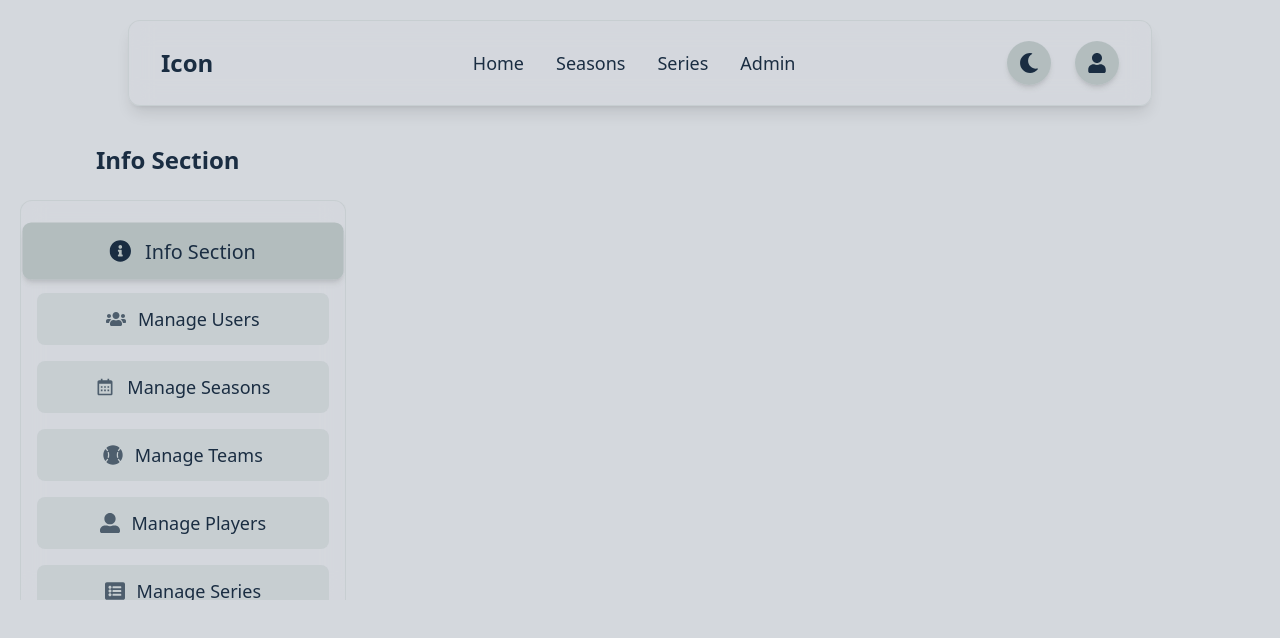
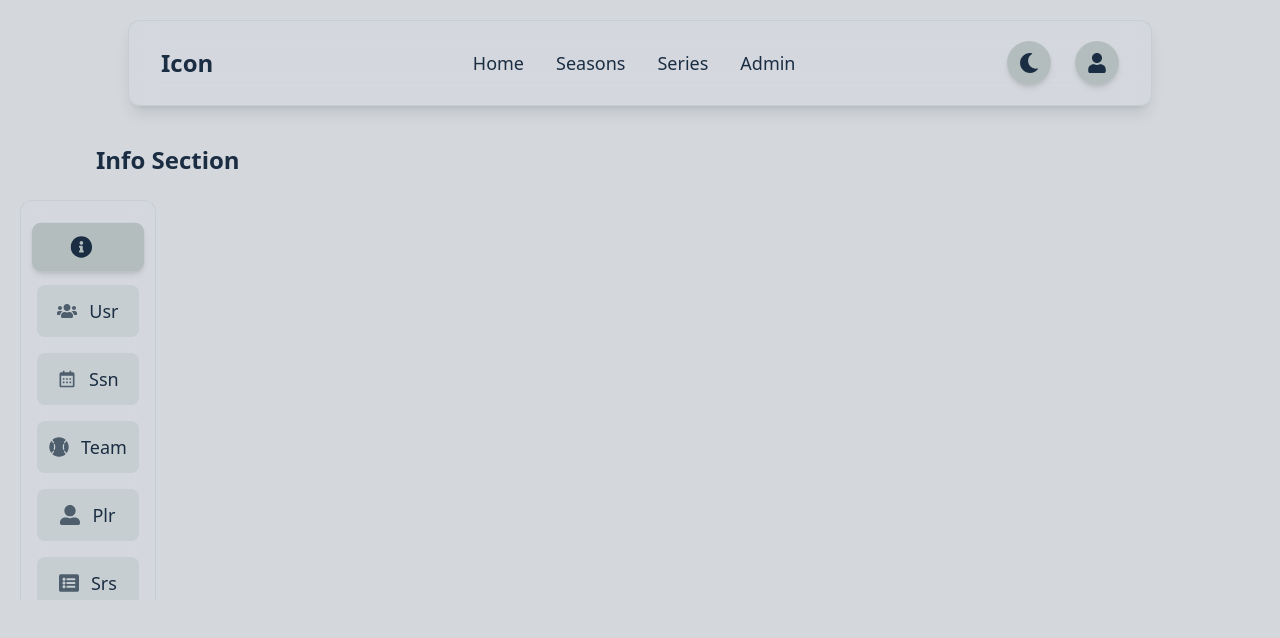
Before and after one commit to francisco-prestamo/BaseballStats-Frontend, a React (Vite) app in the folder frontend-react/: page /admin in a window 1280 px wide. Shown: the top 638 px of the page. Built offline with nearby package versions, Linux system fonts and the light colour scheme; sample sign-in values are in the browser's storage.

Commit message:
fix interation errors

```diff
--- a/frontend-react/src/components/admin/ManageTeamDirectionMember.tsx
+++ b/frontend-react/src/components/admin/ManageTeamDirectionMember.tsx
@@ -4,13 +4,13 @@ import adminDirectService from "../../services/users/admin/adminDirectService";
 import { DirectionMember } from "../../models/crud/DirectionMember";
 import { Team } from "../../models/Team";
 import adminTeamService from "../../services/users/admin/adminTeamService";
-
+import adminDirectionMemberService from "../../services/users/admin/adminDirectionMemberService";
 interface Direct {
     directionMemberId: number;
     teamId: number;
 }
 
-const ManageDirects: React.FC = () => {
+const ManageTeamDirectionMembers: React.FC = () => {
     const [directs, setDirects] = useState<Direct[]>([]);
     const [directionMembers, setDirectionMembers] = useState<DirectionMember[]>([]);
     const [teams, setTeams] = useState<Team[]>([]);
@@ -32,8 +32,8 @@ const ManageDirects: React.FC = () => {
 
     const fetchMembersAndTeams = async () => {
         try {
-            // const members = await adminDirectService.getDirectionMembers();
-            const members = [{ id: 5, name: "Francisco" }]
+            const members = await adminDirectionMemberService.getDirectionMembers();
+            // const members = [{ id: 5, name: "Francisco" }]
             const teams = await adminTeamService.getTeams();
             setDirectionMembers(members);
             setTeams(teams);
@@ -207,4 +207,4 @@ const ManageDirects: React.FC = () => {
     );
 };
 
-export default ManageDirects;
+export default ManageTeamDirectionMembers;
--- a/frontend-react/src/components/admin/Sidebar.tsx
+++ b/frontend-react/src/components/admin/Sidebar.tsx
@@ -26,18 +26,18 @@ const Sidebar: React.FC<SidebarProps> = ({ activeSection, setActiveSection }) =>
     ];
 
     const sectionNames = [
-        "Info Section",
-        "Manage Users",
-        "Manage Seasons",
-        "Manage Teams",
-        "Manage Players",
-        "Manage Series",
-        "Manage Player in Serie",
-        "Manage Games",
-        "Manage Player in Position",
-        "Manage Direction Members",
-        "Manage Directs",
-        "Manage Pitchers"
+        "",
+        "Usr",
+        "Ssn",
+        "Team",
+        " Plr",
+        " Srs",
+        " PiS",
+        "Gms",
+        "PiP",
+        "DM",
+        "DMiT",
+        "Ptch"
     ];
 
     return (
--- a/frontend-react/src/models/PlayerInPosition.ts
+++ b/frontend-react/src/models/PlayerInPosition.ts
@@ -3,5 +3,5 @@ import { Player } from "./Player";
 export interface PlayerInPosition {
   player: Player;
   position: string;
-  efectividad: number;
+  effectiveness: number;
 }
--- a/frontend-react/src/models/crud/PlayerInPosition.ts
+++ b/frontend-react/src/models/crud/PlayerInPosition.ts
@@ -1,5 +1,5 @@
 export interface PlayerInPosition {
   playerId: number;
   position: string;
-  efectividad?: number;
+  effectiveness?: number;
 }
--- a/frontend-react/src/pages/users/admin/AdminPage.tsx
+++ b/frontend-react/src/pages/users/admin/AdminPage.tsx
@@ -9,7 +9,7 @@ import ManageGames from "../../../components/admin/ManageGames.tsx";
 import ManagePlayerInSerie from "../../../components/admin/ManagePlayerInSerie.tsx";
 import ManagePlayerInPosition from "../../../components/admin/ManagePlayerInPosition.tsx";
 import ManageDirectionMembers from "../../../components/admin/ManageDirectionMember.tsx";
-import ManageDirects from "../../../components/admin/ManageTeamDirectionMember.tsx";
+import ManageTeamDirectionMembers from "../../../components/admin/ManageTeamDirectionMember.tsx";
 import ManagePitchers from "../../../components/admin/ManagePitchers.tsx";
 
 const AdminPage: React.FC = () => {
@@ -32,7 +32,7 @@ const AdminPage: React.FC = () => {
                 {activeSection === 8 && <ManageGames />}
                 {activeSection === 9 && <ManagePlayerInPosition />}
                 {activeSection === 10 && <ManageDirectionMembers />}
-                {activeSection === 11 && <ManageDirects />}
+                {activeSection === 11 && <ManageTeamDirectionMembers />}
                 {activeSection === 12 && <ManagePitchers />}
 
             </main>
--- a/frontend-react/src/pages/users/all/PlayerDetailsPage.tsx
+++ b/frontend-react/src/pages/users/all/PlayerDetailsPage.tsx
@@ -107,7 +107,7 @@ const PlayerDetailsPage: React.FC = () => {
                         {positions.map((position, index) => (
                             <li key={index} className="flex justify-between items-center border-b border-primary-light pb-2">
                                 <span>Position: {position.position}</span>
-                                <span>Efectividad: {position.efectividad.toFixed(2)}</span>
+                                <span>Effectiveness: {position.effectiveness.toFixed(2)}</span>
                             </li>
                         ))}
                     </ul>
--- a/frontend-react/src/pages/users/all/TeamDetailsPage.tsx
+++ b/frontend-react/src/pages/users/all/TeamDetailsPage.tsx
@@ -49,6 +49,10 @@ const TeamDetails = () => {
     fetchData();
   }, [seasonId, seriesId, teamId]);
 
+  const navigateToPlayerDetails = (playerId: number) => {
+    navigate(`/players/${playerId}/${seasonId}/${seriesId}`);
+  };
+
   const handleGameClick = (gameId: number) => {
     navigate(`/games/${gameId}/${seasonId}/${seriesId}`);
   };
@@ -77,6 +81,7 @@ const TeamDetails = () => {
             players.map((player) => (
               <div
                 key={player.id}
+                onClick={()=>navigateToPlayerDetails(player.id)}
                 className="group bg-secondary-lightest dark:bg-primary rounded-lg p-5 shadow-lg hover:shadow-2xl transition-transform duration-300 transform hover:scale-105 border border-primary/20 dark:border-primary-lighter/20 hover:border-primary/40 dark:hover:border-primary-lighter/40"
               >
                 <div className="flex items-center space-x-4">
@@ -107,6 +112,7 @@ const TeamDetails = () => {
             starPlayers.map(({ player, position }) => (
               <div
                 key={player.id}
+                onClick={()=>navigateToPlayerDetails(player.id)}
                 className="group bg-secondary-lightest dark:bg-primary rounded-lg p-5 shadow-lg hover:shadow-2xl transition-transform duration-300 transform hover:scale-105 border border-primary/20 dark:border-primary-lighter/20 hover:border-primary/40 dark:hover:border-primary-lighter/40"
               >
                 <div className="flex items-center space-x-4">
--- a/frontend-react/src/pages/users/dt/EditAlignment.tsx
+++ b/frontend-react/src/pages/users/dt/EditAlignment.tsx
@@ -52,13 +52,13 @@ const EditAlignment: React.FC = () => {
                 console.warn(`Player ${pos.player.id} not found, using default player`);
                 return {
                   position: pos.position,
-                  efectividad: pos.efectividad || 0,
+                  effectiveness: pos.effectiveness || 0,
                   player: players[0], // Use first player as default
                 };
               }
               return {
                 position: pos.position,
-                efectividad: pos.efectividad || 0,
+                effectiveness: pos.effectiveness || 0,
                 player: player,
               };
             });
@@ -66,7 +66,7 @@ const EditAlignment: React.FC = () => {
             // Create default alignment from crudPositions with first player as default
             initialAlignment = crudPositions.map(pos => ({
               position: pos.position,
-              efectividad: pos.efectividad || 0,
+              effectiveness: pos.effectiveness || 0,
               player: players[0], // Use first player as default
             }));
           }
@@ -127,7 +127,7 @@ const EditAlignment: React.FC = () => {
       const alignmentToSave = alignment.map((pos) => ({
         position: pos.position,
         player: pos.player,
-        efectividad: pos.efectividad,
+        effectiveness: pos.effectiveness,
       }));
 
       await saveTeamAlignment(gameId, teamId, alignmentToSave);
```
Also changed, not shown: frontend-react/src/components/admin/ManagePlayerInPosition.tsx (+9 -9 lines).
